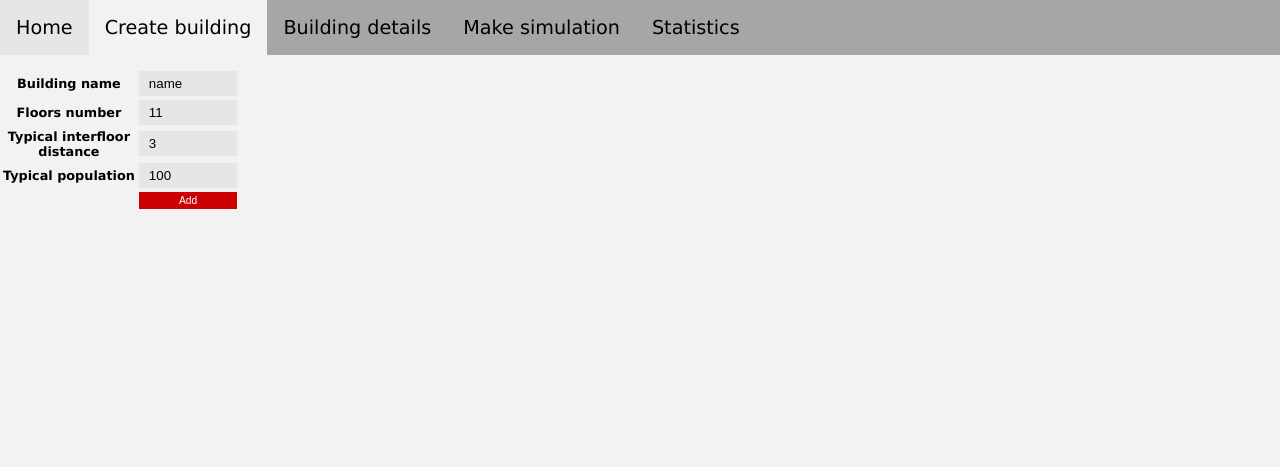
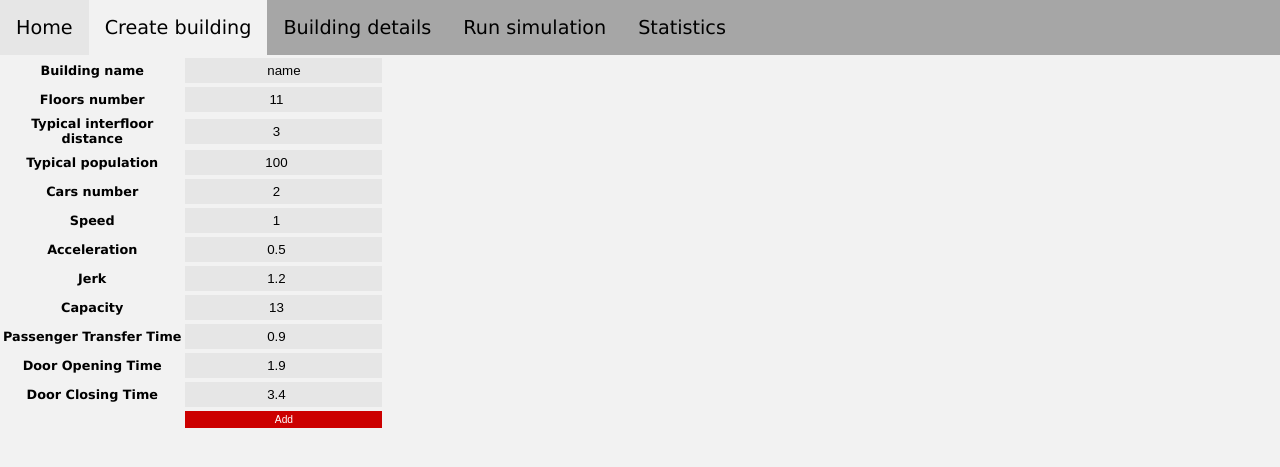
Before and after one commit to avpps/elevator_group_simulator, a Django app: page /simulator/newbuilding/ in a window 1280 px wide. Shown: the top 467 px of the page. Run offline with Django 3.2, Linux system fonts and the light colour scheme.

Commit message:
various
- building changes improvement
- css in all page
- sketch for user login

```diff
--- a/simulator/static/simulator/style.css
+++ b/simulator/static/simulator/style.css
@@ -120,6 +120,17 @@ input.ver1 {
 
 input.ver2 {
 	background-color: #e6e6e6;
+    width: 100%;
+    padding: 5px 10px;
+    margin: 0px 0;
+	border: none;
+	text-align: center;
+
+    box-sizing: border-box;
+}
+
+input.ver3 {
+	background-color: #e6e6e6;
     width: 50%;
     padding: 5px 10px;
     margin: 0px 0;
@@ -127,3 +138,65 @@ input.ver2 {
 
     box-sizing: border-box;
 }
+
+
+select {
+    background-color: #e6e6e6;
+    color: black;
+    display: block;
+    padding: 12px;
+	width: 110px;
+	border: none;
+    text-decoration: none;
+    text-align: right;
+}
+
+select:hover {
+    background-color: #ccc;
+}
+
+select.active {
+    background-color: #4CAF50;
+    color: white;
+}
+
+
+
+
+
+div.flex-container {
+    display: -webkit-flex;
+    display: flex;
+
+    width: 100%;
+    height: 100%;
+}
+
+div.flex-item1 {
+    width: 150px;
+    height: 30px;
+}
+
+div.flex-item2 {
+    width: 800px;
+
+}
+
+
+nav.vertical-menu {
+    width: 110px;
+}
+
+nav.vertical-menu input {
+    background-color: #eee;
+	width: 110px;
+    color: black;
+    display: block;
+    padding: 12px;
+	border: none;
+    text-decoration: none;
+}
+
+nav.vertical-menu input:hover {
+    background-color: #eeee;
+}
--- a/simulator/templates/simulator/index.html
+++ b/simulator/templates/simulator/index.html
@@ -23,8 +23,8 @@
 <ul>
 	<li><a class="active" href="{% url 'simulator:index' %}">Home</a></li>
 	<li><a href="{% url 'simulator:newBuilding' %}">Create building</a></li>
-	<li><a href="{% url 'simulator:newBuilding' %}">Building details</a></li>
-	<li><a href="{% url 'simulator:newSimulation' %}">Make simulation</a></li>
+	<li><a href="{% url 'simulator:newBuildingDetails' %}">Building details</a></li>
+	<li><a href="{% url 'simulator:newSimulation' %}">Run simulation</a></li>
 	<li><a href="{% url 'simulator:simulationStat' %}">Statistics</a></li>
 </ul>
 
--- a/simulator/templates/simulator/newbuilding.html
+++ b/simulator/templates/simulator/newbuilding.html
@@ -5,34 +5,27 @@
   <title>Simulator_building creator</title>
 </head>
 
+{% load static %}
+<link rel="stylesheet" type="text/css" href="{% static 'simulator/style.css' %}" />
+
+<script type="text/javascript" src="{{ STATIC_URL }} /static/jquery-3.2.1.js"></script>
 
 <body>
-
-{% load static %}
-
-<script type="text/javascript" src="{{ STATIC_URL }} /static/jquery-3.2.1.js">
-</script>
-
-<link rel="stylesheet" type="text/css" href="{% static 'simulator/style.css' %}" />
-
 
 	<ul>
 		<li><a href="{% url 'simulator:index' %}">Home</a></li>
 		<li><a class="active" href="{% url 'simulator:newBuilding' %}">Create building</a></li>
-	<li><a href="{% url 'simulator:newBuilding' %}">Building details</a></li>
-	<li><a href="{% url 'simulator:newSimulation' %}">Make simulation</a></li>
+		<li><a href="{% url 'simulator:newBuildingDetails' %}">Building details</a></li>
+		<li><a href="{% url 'simulator:newSimulation' %}">Run simulation</a></li>
 		<li><a href="{% url 'simulator:simulationStat' %}">Statistics</a></li>
 	</ul>
 
+	<div class='flex-container'>
 
-<p></p>
-
-
+		<div class="flex-item2">
 
 			<form action="{% url 'simulator:addNewBuilding' %}" method="post">
 			{% csrf_token %}
-
-
 
 				<table>
 					<tr>
@@ -52,17 +45,54 @@
 						<td><input class="ver2" type="number" name="population" min="1" max="250" value="100"/></td>
 					</tr>
 					<tr>
+						<th>Cars number</th>
+						<td><input class="ver2" type="number" name="carsNumber"
+						min="1" max="15" value='2'></td>
+					</tr>
+					<tr>
+						<th>Speed</th>
+						<td><input class="ver2" type="number" name="speed"
+						min="0.01" max="10" step="0.01" value='1'></td>
+					</tr>
+					<tr>
+						<th>Acceleration</th>
+						<td><input class="ver2" type="number" name="acceleration"
+						min="0.01" max="2" step="0.01" value='0.5'></td>
+					</tr>
+					<tr>
+						<th>Jerk</th>
+						<td><input class="ver2" type="number" name="jerk"
+						min="0.01" max="2" step="0.01" value='1.2'></td>
+					</tr>
+					<tr>
+						<th>Capacity</th>
+						<td><input class="ver2" type="number" name="carCapacity"
+						min="2" max="26" step="1" value='13'></td>
+					</tr>
+					<tr>
+						<th>Passenger Transfer Time</th>
+						<td><input class="ver2" type="number" name="passengerTransferTime"
+						min="0.5" max="5" step="0.1" value='0.9'></td>
+					</tr>
+					<tr>
+						<th>Door Opening Time</th>
+						<td><input class="ver2" type="number" name="doorOpeningTime"
+						min="1" max="8" step="0.1" value='1.9'></td>
+					</tr>
+					<tr>
+						<th>Door Closing Time</th>
+						<td><input class="ver2" type="number" name="doorClosingTime"
+						min="1" max="8" step="0.1" value='3.4'></td>
+					</tr>
+
+					<tr>
 						<th></th>
 						<td><input class="ver2" type="submit" value="Add" /></td>
 					</tr>
 				</table>
 
-<p></p>
 			</form>
-
-
-
-
+		</div>
 
 </body>
 </html>
--- a/simulator/views.py
+++ b/simulator/views.py
@@ -48,26 +48,59 @@ def addNewBuilding(request):
                                 floors=floors,
                                 floor_dist=floor_dist,
                                 population=population,)
+
+        namelist = Building.objects.order_by('id')
+        building_id = namelist[len(namelist)-1].id
+        building = get_object_or_404(Building, pk=building_id)
+
+        for i in range(1, int(floors)+1):
+            BuildingFloors.objects.create(building=building,
+                                          local_id=i,
+                                          name=i,
+                                          interfloor=floor_dist,
+                                          population=population,
+                                          entry=0,)
+
+        BuildingGroup.objects.create(building=building,
+                                      carsNumber=request.POST['carsNumber'],
+                                      speed=request.POST['speed'],
+                                      acceleration=request.POST['acceleration'],
+                                      jerk=request.POST['jerk'],
+                                      carCapacity=request.POST['carCapacity'],
+                                      passengerTransferTime=request.POST['passengerTransferTime'],
+                                      doorOpeningTime=request.POST['doorOpeningTime'],
+                                      doorClosingTime=request.POST['doorClosingTime'],
+                                      )
+        SumsBuil = BuildingFloors.objects.filter(building=building).aggregate(Sum('population'), Sum('interfloor'))
+
+        Building.objects.filter(pk=building_id).update(population=SumsBuil['population__sum'],
+                                                    floor_dist=SumsBuil['interfloor__sum'],)
+
     except ValueError:
         return render(request, 'simulator/newbuilding.html')
     else:
         return HttpResponseRedirect(reverse('simulator:newBuildingDetails'))
 
 
-def newBuildingDetails(request):
-    def floors(x):
-        return 'x'*x
+def newBuildingDetails(request, building_id=None):
 
-    namelist = Building.objects.order_by('id')
-    b_id = len(namelist)-1
+    namelist = Building.objects.all().order_by('-id')
+
+    if building_id:
+        building = get_object_or_404(Building, pk=building_id)
+
+    else:
+        try:
+            building_id = request.POST['building_request']
+            building = get_object_or_404(Building, pk=building_id)
+
+        except KeyError:
+            return render(request, 'simulator/newbuildingdetails.html',
+                          {'building_list':namelist},)
 
     return render(request, 'simulator/newbuildingdetails.html',
-                  {'building_id':namelist[b_id].id,
-                   'bname':namelist[b_id].name,
-                   'floors':floors(namelist[b_id].floors),
-                   'floorsno':namelist[b_id].floors,
-                   'floor_dist':namelist[b_id].floor_dist,
-                   'population':namelist[b_id].population,})
+                  {'building':building,
+                   'building_list':namelist},)
 
 
 def addNewBuildingDetails(request):
@@ -76,40 +109,34 @@ def addNewBuildingDetails(request):
     floors = building.floors
 
     for i in range(1, floors+1):
-        BuildingFloors.objects.create(building=building,
-                                      local_id=request.POST['id{cd}'.format(cd=i)],
-                                      name=request.POST['name{cd}'.format(cd=i)],
-                                      interfloor=request.POST['floor_dist{cd}'.format(cd=i)],
-                                      population=request.POST['population{cd}'.format(cd=i)],
-                                      entry=request.POST['entry{cd}'.format(cd=i)],)
+        BuildingFloors.objects.filter(building=building).filter(local_id=i).update(name=request.POST['name{cd}'.format(cd=i)],
+                                                                                   interfloor=request.POST['floor_dist{cd}'.format(cd=i)],
+                                                                                   population=request.POST['population{cd}'.format(cd=i)],
+                                                                                   entry=request.POST['entry{cd}'.format(cd=i)],)
 
-    BuildingGroup.objects.create(building=building,
-                                  carsNumber=request.POST['carsNumber'],
-                                  speed=request.POST['speed'],
-                                  acceleration=request.POST['acceleration'],
-                                  jerk=request.POST['jerk'],
-                                  carCapacity=request.POST['carCapacity'],
-                                  passengerTransferTime=request.POST['passengerTransferTime'],
-                                  doorOpeningTime=request.POST['doorOpeningTime'],
-                                  doorClosingTime=request.POST['doorClosingTime'],
-                                  )
+    BuildingGroup.objects.filter(building=building).update(carsNumber=request.POST['carsNumber'],
+                                                           speed=request.POST['speed'],
+                                                           acceleration=request.POST['acceleration'],
+                                                           jerk=request.POST['jerk'],
+                                                           carCapacity=request.POST['carCapacity'],
+                                                           passengerTransferTime=request.POST['passengerTransferTime'],
+                                                           doorOpeningTime=request.POST['doorOpeningTime'],
+                                                           doorClosingTime=request.POST['doorClosingTime'],)
 
     SumsBuil = BuildingFloors.objects.filter(building=building).aggregate(Sum('population'), Sum('interfloor'))
 
     Building.objects.filter(pk=building_id).update(population=SumsBuil['population__sum'],
                                                 floor_dist=SumsBuil['interfloor__sum'],)
 
-    return HttpResponseRedirect(reverse('simulator:index'))
+    return HttpResponseRedirect(reverse('simulator:newBuildingDetails'))
 
 
 def newSimulation(request):
 
-    namelist = Building.objects.order_by('id')
-    b_id = len(namelist)-1
+    namelist = Building.objects.order_by('-id')
 
     return render(request, 'simulator/newsimulationdetails.html',
-                  {'building_id':namelist[b_id].id,
-                   'bname':namelist[b_id].name,})
+                  {'building_list':namelist,})
 
 
 def addSimulationDetails(request):
@@ -778,6 +805,15 @@ class SummaryChart(Chart):
     scales = {
         'xAxes': [Axes(type='linear', position='bottom')],
     }
+    layout = {
+        'padding': {
+            #'left': [100],
+            #'right': [0],
+            #'top': [0],
+            'buttom': [333],
+        }
+    }
+
 
     def get_datasets(self, **kwargs):
 
@@ -797,23 +833,19 @@ class SummaryChart(Chart):
         AINT = [{'x': i, 'y': j} for (i, j) in zip(forchartlist[0], forchartlist[3])]
         ACLF = [{'x': i, 'y': j} for (i, j) in zip(forchartlist[0], forchartlist[4])]
 
-        return [DataSet(type='line',
-                        label='AWT_{a}'.format(a=self.simulation_id),
+        return [DataSet(label='AWT_{a}'.format(a=self.simulation_id),
                         color=(255, 0, 0),
                         fill = False,
                         data=AWT,),
-                DataSet(type='line',
-                        label='ATTD',
+                DataSet(label='ATTD',
                         color=(255, 191, 0),
                         fill = False,
                         data=ATTD,),
-                DataSet(type='line',
-                        label='AINT',
+                DataSet(label='AINT',
                         color=(0, 255, 0),
                         fill = False,
                         data=AINT,),
-                DataSet(type='line',
-                        label='ACLF',
+                DataSet(label='ACLF',
                         color=(64, 0, 255),
                         fill = False,
                         data=ACLF,),]
```
Also changed, not shown: simulator/templates/simulator/newbuildingdetails.html (+63 -48 lines), simulator/templates/simulator/newsimulationdetails.html (+31 -30 lines), simulator/templates/simulator/simulationstat.html (+16 -40 lines). Lines whose indentation alone changed are shown as unchanged.
